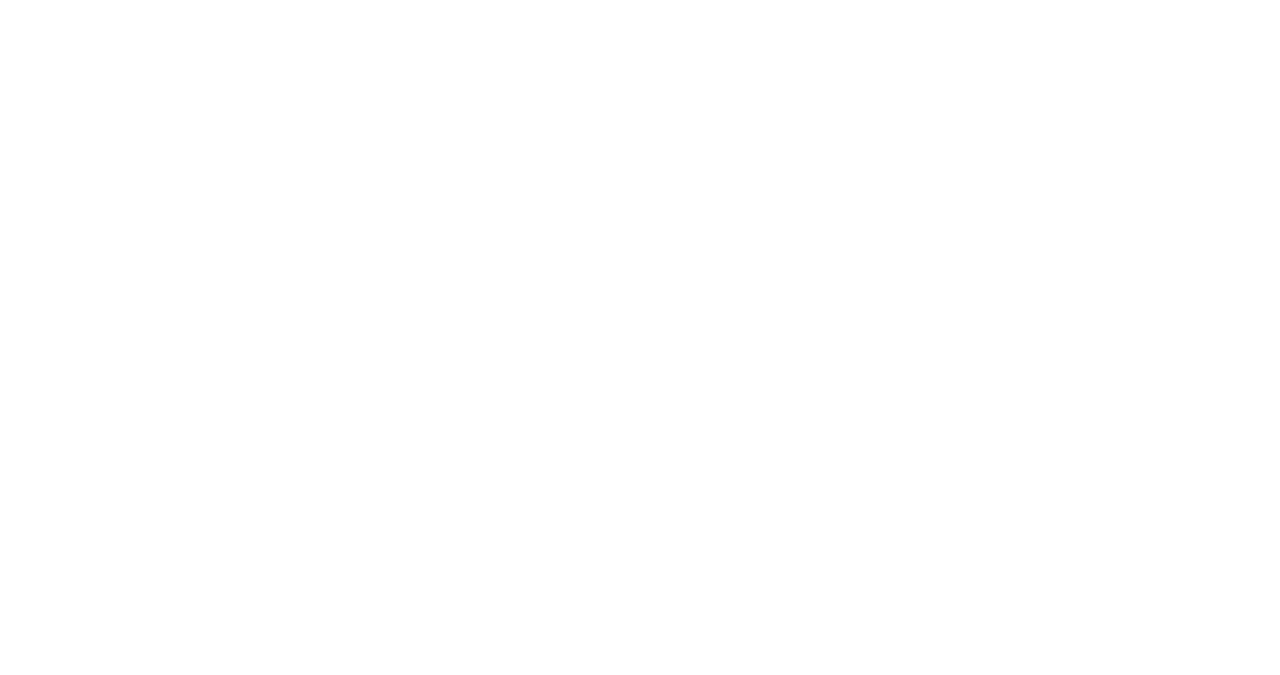
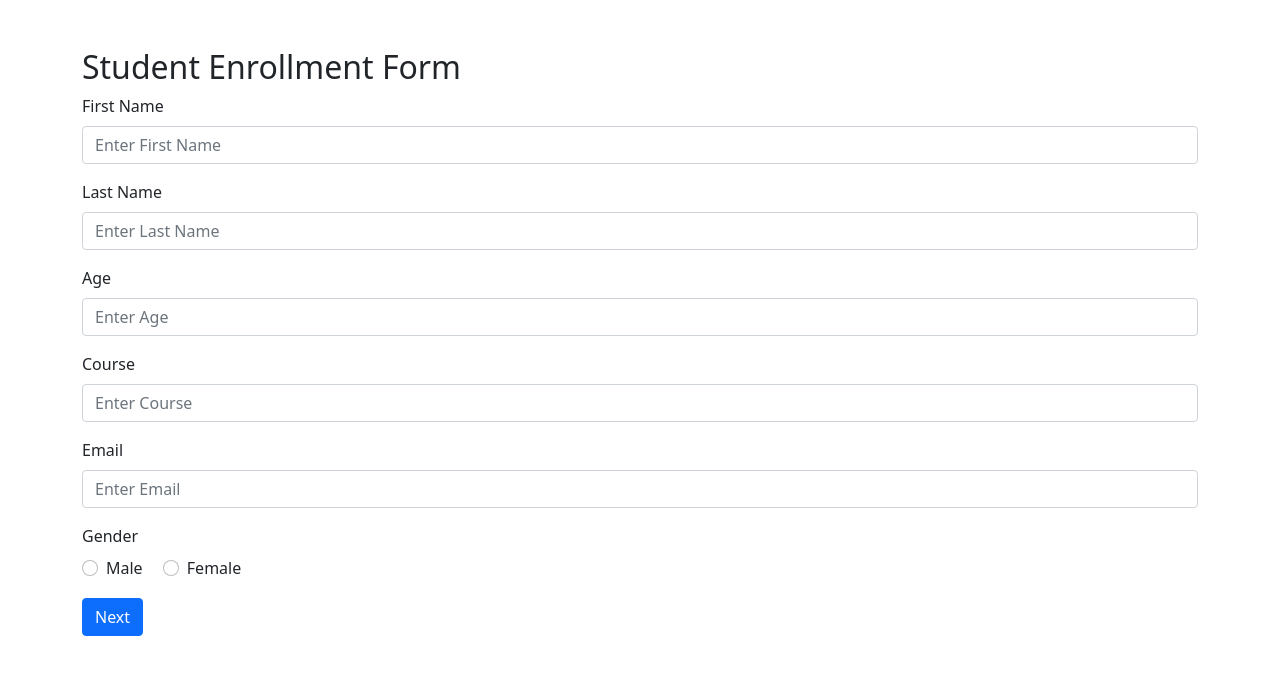
Before and after one commit to Tipsyverg/prelimssa, a PHP site: page / in a window 1280 px wide. Before the commit the part shown is empty. Shown: the top 675 px of the page. Run offline with PHP 8.4, Linux system fonts and the light colour scheme.

Commit message:
sNIPPETS DONE

```diff
--- a/php/index.php
+++ b/php/index.php
@@ -3,9 +3,48 @@
 <head>
     <meta charset="UTF-8">
     <meta name="viewport" content="width=device-width, initial-scale=1.0">
-    <title>Vergara</title>
+    <title>Student Enrollment Form</title>
+    <link href="https://cdn.jsdelivr.net/npm/bootstrap@5.0.2/dist/css/bootstrap.min.css" rel="stylesheet" integrity="sha384-EVSTQN3/azprG1Anm3QDgpJLIm9Nao0Yz1ztcQTwFspd3yD65VohhpuuCOmLASjC" crossorigin="anonymous">
 </head>
 <body>
+<div class="container mt-5">
+    <h2>Student Enrollment Form</h2>
+    <form>
+        <div class="mb-3">
+            <label for="firstName" class="form-label">First Name</label>
+            <input type="text" class="form-control" id="firstName" placeholder="Enter First Name" required>
+        </div>
+        <div class="mb-3">
+            <label for="lastName" class="form-label">Last Name</label>
+            <input type="text" class="form-control" id="lastName" placeholder="Enter Last Name" required>
+        </div>
+        <div class="mb-3">
+            <label for="age" class="form-label">Age</label>
+            <input type="number" class="form-control" id="age" placeholder="Enter Age" required>
+        </div>
+        <div class="mb-3">
+            <label for="course" class="form-label">Course</label>
+            <input type="text" class="form-control" id="course" placeholder="Enter Course" required>
+        </div>
+        <div class="mb-3">
+            <label for="email" class="form-label">Email</label>
+            <input type="email" class="form-control" id="email" placeholder="Enter Email" required>
+        </div>
+        <div class="mb-3">
+            <label class="form-label">Gender</label><br>
+            <div class="form-check form-check-inline">
+                <input class="form-check-input" type="radio" name="gender" id="male" value="male" required>
+                <label class="form-check-label" for="male">Male</label>
+            </div>
+            <div class="form-check form-check-inline">
+                <input class="form-check-input" type="radio" name="gender" id="female" value="female" required>
+                <label class="form-check-label" for="female">Female</label>
+            </div>
+        </div>
+        <button type="submit" class="btn btn-primary" name="Enroll-Btn">Next</button>
+    </form>
+</div>
 
+<script src="https://cdn.jsdelivr.net/npm/bootstrap@5.0.2/dist/js/bootstrap.bundle.min.js" integrity="sha384-MrcW6ZMFYlzcLA8Nl+NtUVF0sA7MsXsP1UyJoMp4YLEuNSfAP+JcXn/tWtIaxVXM" crossorigin="anonymous"></script>
 </body>
 </html>
```
